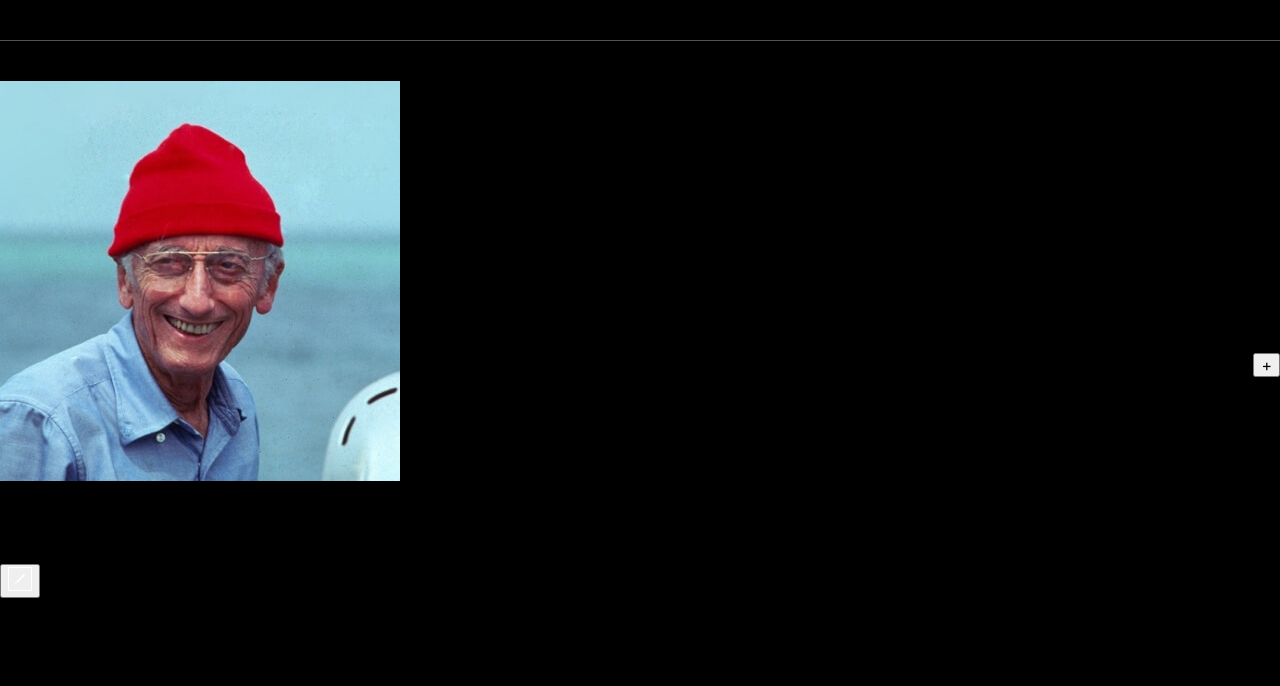
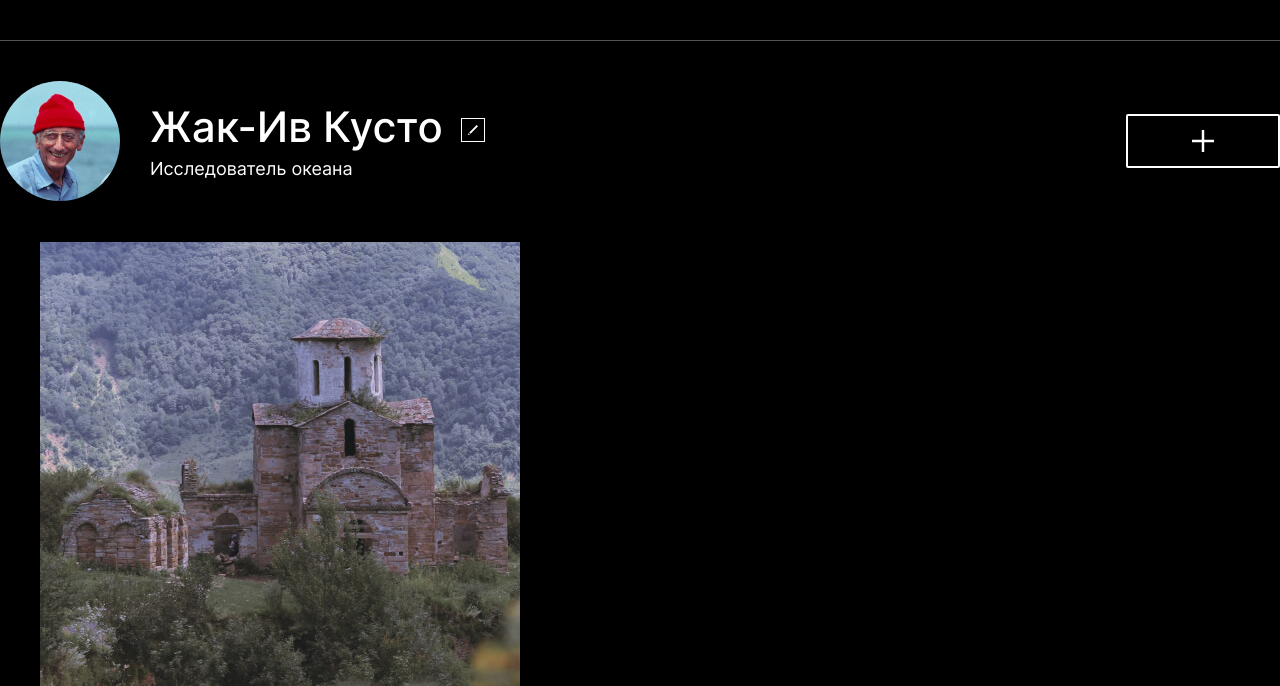
Before and after one commit to AlexeyGamovWVS/mesto-project, a plain HTML site: page index.html in a window 1280 px wide. Shown: the part 81-767 px from the top of the page. Drawn offline with Linux system fonts and the light colour scheme; files whose address does not match are found by name.

Commit message:
CSS for Profile

```diff
--- a/index.html
+++ b/index.html
@@ -29,14 +29,16 @@
 					<div class="profile__description">
 						<div class="profile__title">
 							<h1 class="profile__name">Жак-Ив Кусто</h1>
-							<button class="profile__btn_type_edit">
+							<button class="profile__btn profile__btn_type_edit link-animation">
 								<img src="./images/Edit Button.svg" alt="Редактировать." class="profile__btn-edit-icon">
 							</button>
 						</div>
 						<p class="profile__status">Исследователь океана</p>
 					</div>
 				</div>
-				<button class="profile__btn_type_add">+</button>
+				<button class="profile__btn profile__btn_type_add link-animation">
+					<img src="./images/Add button Icon.svg" alt="Добавить пост." class="profile__btn-add-icon">
+				</button>
 			</div>
 		</section>
 		<section class="posts">
--- a/pages/index.css
+++ b/pages/index.css
@@ -30,10 +30,11 @@
 .link-animation {
 	transition: opacity .3s ease;
 	-moz-transition: opacity .3s ease;
+	-webkit-transition: opacity .3s ease;
 	-o-transition: opacity .3s ease;
-	-webkit-transition: opacity .3s ease;
 }
-.link__animation:hover {
+
+.link-animation:hover {
 	opacity: .6;
 }
 
@@ -55,22 +56,66 @@
 	align-items: center;
 }
 .profile__author-box {
+	display: flex;
+	align-items: center;
 }
 .profile__photo {
+	display: block;
+	border-radius: 100%;
+	width: 120px;
+	margin-right: 30px;
 }
 .profile__description {
+	display: flex;
+	flex-direction: column;
 }
 .profile__title {
+	display: flex;
+	align-items:baseline;
 }
 .profile__name {
+	margin: 0 18px 0 0;
+	font-weight: 500;
+	font-size: 42px;
+	line-height: 48px;
+	color: #fff;
 }
+
+.profile__status {
+	font-weight: 400;
+	font-size: 18px;
+	line-height: 22px;
+	color: #FFFFFF;
+	margin: 7px 0 0;
+}
+
+.profile__btn {
+	background-color: transparent;
+	cursor: pointer;
+	align-items: center;
+	border: none;
+}
+
+.profile__btn_type_add {
+	padding: 14px 64px;
+	border: 2px solid #FFFFFF;
+	border-radius: 2px;
+}
+
 .profile__btn_type_edit {
+	width: 24px;
+	height: 24px;
+	padding: 0;
 }
+
 .profile__btn-edit-icon {
+	display: block;
+	object-fit: contain;
 }
-.profile__status {
-}
-.profile__btn_type_add {
+
+.profile__btn-add-icon {
+	display: block;
+	width: 22px;
 }
 .posts {
 }
```
Also changed, not shown: images/Add button Icon.svg (added), images/Edit Button Icon.svg (added).
